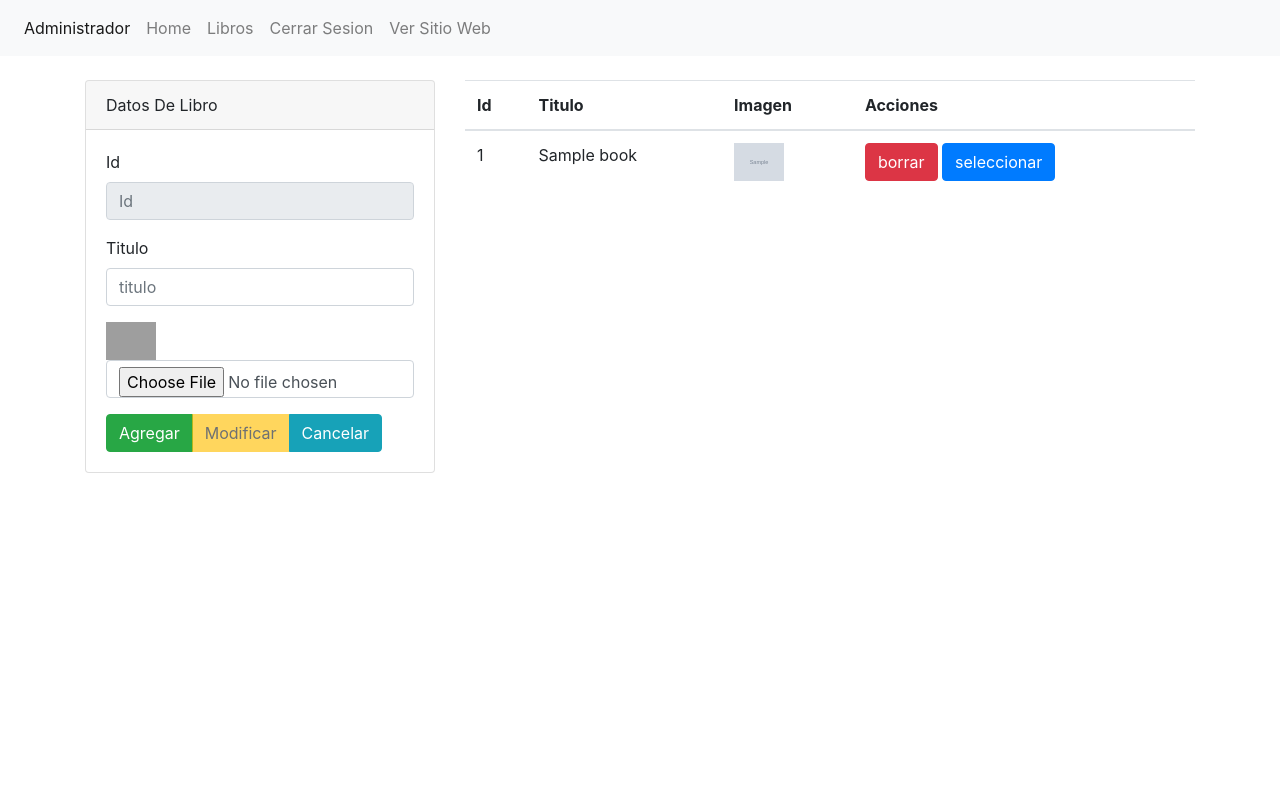
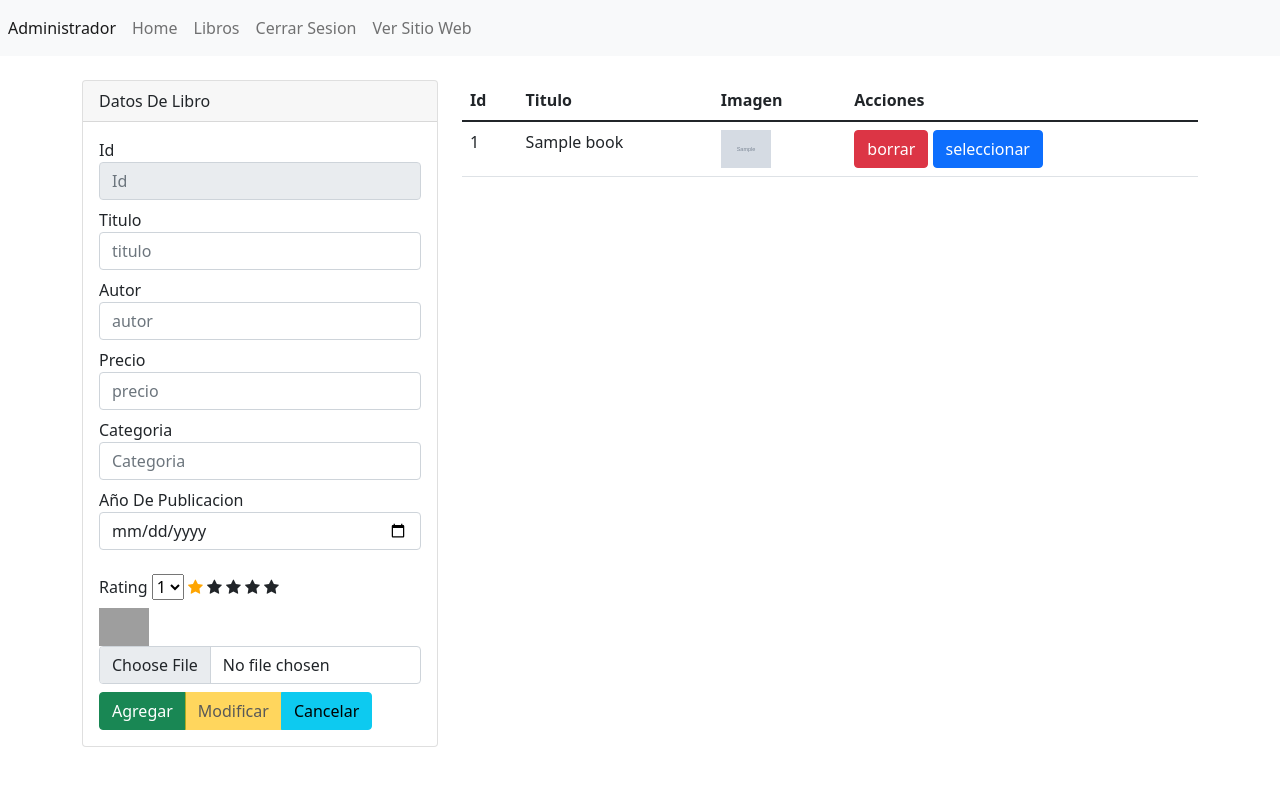
Before and after one commit to DevhTor/BookShop, a PHP site: page /admin/section/books.php in a window 1280 px wide. Shown: the top 786 px of the page. Run offline with PHP 8.4, Linux system fonts and the light colour scheme; the visitor is signed in with stand-in values (Sample User, id 1); tables that the repository leaves empty or names only in its code hold one stand-in row (values such as "Sample post"); grey boxes marked "Sample" are stand-in pictures; grey boxes are pictures that could not be loaded.

Commit message:
rating funcionando, agregar funcionando pero precio redondeado

```diff
--- a/admin/section/books.php
+++ b/admin/section/books.php
@@ -8,11 +8,16 @@ include("../../config/database.php");
 //variables
 $txtId = (isset($_POST['txtId']) ? $_POST['txtId'] : "");
 $txtTitle = (isset($_POST['txtTitle']) ? $_POST['txtTitle'] : "");
+$txtAuthor = (isset($_POST['txtAuthor']) ? $_POST['txtAuthor'] : "");
+$txtPrice = (isset($_POST['txtPrice']) ? $_POST['txtPrice'] : "");
+$txtCategory = (isset($_POST['txtCategory']) ? $_POST['txtCategory'] : "");
+$txtRating = (isset($_POST['txtRating']) ? $_POST['txtRating'] : "");
+$txtPublicationDate = (isset($_POST['txtPublicationDate']) ? $_POST['txtPublicationDate'] : "");
 $txtImage = (isset($_FILES['txtImage']['name']) ? $_FILES['txtImage']['name'] : "");
 $btnAction = (isset($_POST['btnAction']) ? $_POST['btnAction'] : "");
 
 
-//table
+//tableX
 
 $query = $conn->prepare('SELECT * FROM books');
 $query->execute();
@@ -22,8 +27,16 @@ $bookList = $query->fetchAll(PDO::FETCH_ASSOC);
 //CRUD
 switch ($btnAction) {
     case 'add':
-        $query = $conn->prepare("INSERT INTO books (title, image) VALUES (:title, :image)");
+        $query = $conn->prepare
+            ("INSERT INTO books (title, author, image, price, category, publicationDate, rating)
+            VALUES (:title, :author, :image, :price, :category, :publicationDate, :rating)");
+
         $query->bindParam(':title', $txtTitle);
+        $query->bindParam(':author', $txtAuthor);
+        $query->bindParam(':price', $txtPrice);
+        $query->bindParam(':category', $txtCategory);
+        $query->bindParam(':publicationDate', $txtPublicationDate);
+        $query->bindParam(':rating', $txtRating);
 
         $date = new DateTime();
         $fileName = ($txtImage!="") ? $date->getTimestamp() . "_" . $_FILES['txtImage']['name']: "image.jpg";
@@ -133,7 +146,7 @@ switch ($btnAction) {
 ?>
 
 
-<!----------------------- HTML FORM-------------------------------->
+<!----------------------- Book Card-------------------------------->
 
 <div class="col-md-4">
 
@@ -143,21 +156,47 @@ switch ($btnAction) {
         </div>
         <div class="card-body">
             <form method="POST" enctype="multipart/form-data">
-                <div class="form-group">
+                <div class="form-group pb-2">
                     <label>Id</label>
                     <input type="text" value="<?php echo $txtId;?>" required readonly class="form-control" name="txtId" placeholder="Id">
                 </div>
-                <div class="form-group">
+                <div class="form-group pb-2">
                     <label>Titulo</label>
                     <input type="text" value="<?php echo $txtTitle;?>" required class="form-control" name="txtTitle" placeholder="titulo">
                 </div>
-
-                <div class="form-group">
-
-
+                <div class="form-group pb-2">
+                    <label>Autor</label>
+                    <input type="text" value="<?php echo $txtAuthor;?>" required class="form-control" name="txtAuthor" placeholder="autor">
+                </div>
+                <div class="form-group pb-2">
+                    <label>Precio</label>
+                    <input type="number" step="any" min="0" value="<?php echo $txtPrice;?>" required class="form-control" name="txtPrice" placeholder="precio">
+                </div>
+                <div class="form-group pb-2">
+                    <label>Categoria</label>
+                    <input type="text" value="<?php echo $txtCategory;?>" required class="form-control" name="txtCategory" placeholder="Categoria">
+                </div>
+                <div class="form-group pb-4">
+                    <label>Año De Publicacion</label>
+                    <input type="date" value="<?php echo $txtPublicationDate;?>" required class="form-control" name="txtPublicationDate" min="01-01-01" max="01-01-2050">
+                </div>
+                <div class="form-group pb-2">
+                    <label>Rating</label>
+                    <select name="txtRating" id="txtRating" value="<?php echo $txtPublicationDate;?>">
+                        <option value="1">1</option>
+                        <option value="2">2</option>
+                        <option value="3">3</option>
+                        <option value="4">4</option>
+                        <option value="5">5</option>
+                    </select>
+                    <span class="fa fa-star checked" id="star1"></span>
+                    <span class="fa fa-star" id="star2"></span>
+                    <span class="fa fa-star" id="star3"></span>
+                    <span class="fa fa-star" id="star4"></span>
+                    <span class="fa fa-star" id="star5"></span>
+                </div>
+                <div class="form-group pb-2">
                     <img src="../../img/<?php echo $txtImage;?>" width="50" alt="">
-
-
                     <input type="file" class="form-control" name="txtImage">
                 </div>
 
@@ -173,9 +212,7 @@ switch ($btnAction) {
 </div>
 
 
-<!----------------------- HTML TABLE-------------------------------->
-
-
+<!----------------------- Book table -------------------------------->
 
 <div class="col-md-8">
 
@@ -212,5 +249,51 @@ switch ($btnAction) {
     </table>
 </div>
 
+<!--
+    var elemento = document.getElementById("images");
+    elemento.className += " col-md-6";
+-->
+<!----------------------- javaScript -------------------------------->
+<script type="text/javascript">
+    const selectElement = document.getElementById('txtRating');
+    const star1 = document.getElementById('star1');
+    const star2 = document.getElementById('star2');
+    const star3 = document.getElementById('star3');
+    const star4 = document.getElementById('star4');
+    const star5 = document.getElementById('star5');
+
+    selectElement.addEventListener('change', (event) => {
+
+        var rating = parseInt(event.target.value);
+
+        if(rating >= 2){
+            star2.className += "fa fa-star checked";
+        }else{
+            star2.className += "fa fa-star"
+        }
+
+        if(rating >= 3){
+            star3.className += "fa fa-star checked";
+        }else{
+            star3.className += "fa fa-star"
+        }
+
+        if(rating >= 4){
+            star4.className += "fa fa-star checked";
+        }else{
+            star4.className += "fa fa-star"
+        }
+
+        if(rating >= 5){
+            star5.className += "fa fa-star checked";
+        }else{
+            star5.className += "fa fa-star"
+        }
+
+
+    });
+</script>
+
+
 
 <?php include("../template/footer.php"); ?>
--- a/admin/template/header.php
+++ b/admin/template/header.php
@@ -20,9 +20,10 @@ if(!isset($_SESSION['user']) || $_SESSION['role']!='admin'){
     <meta charset="utf-8">
     <meta name="viewport" content="width=device-width, initial-scale=1, shrink-to-fit=no">
 
-    <!-- Bootstrap CSS -->
-    <link rel="stylesheet" href="https://stackpath.bootstrapcdn.com/bootstrap/4.3.1/css/bootstrap.min.css"
-    integrity="sha384-ggOyR0iXCbMQv3Xipma34MD+dH/1fQ784/j6cY/iJTQUOhcWr7x9JvoRxT2MZw1T" crossorigin="anonymous">
+    <!--CSS -->
+    <link rel="stylesheet" href="https://cdnjs.cloudflare.com/ajax/libs/font-awesome/4.7.0/css/font-awesome.min.css">
+    <link rel="stylesheet" href="../../css/style.css"  >
+    <link rel="stylesheet" href="../../css/bootstrap.css">
 </head>
 <body>
     <?php
--- /dev/null
+++ b/css/style.css
@@ -0,0 +1,3 @@
+.checked {
+    color : orange;
+}
--- a/section/closeSession.php
+++ b/section/closeSession.php
@@ -4,6 +4,6 @@ SESSION_START();
 session_destroy();
 
 
-header('location: ' .  '//' .$_SERVER['SERVER_NAME'] . '/BookShop/index.php');
+header('location: ' .  '//' .$_SERVER['SERVER_NAME']);
 
 ?>
```
Also changed, not shown: template/header.php (+9 -9 lines).
